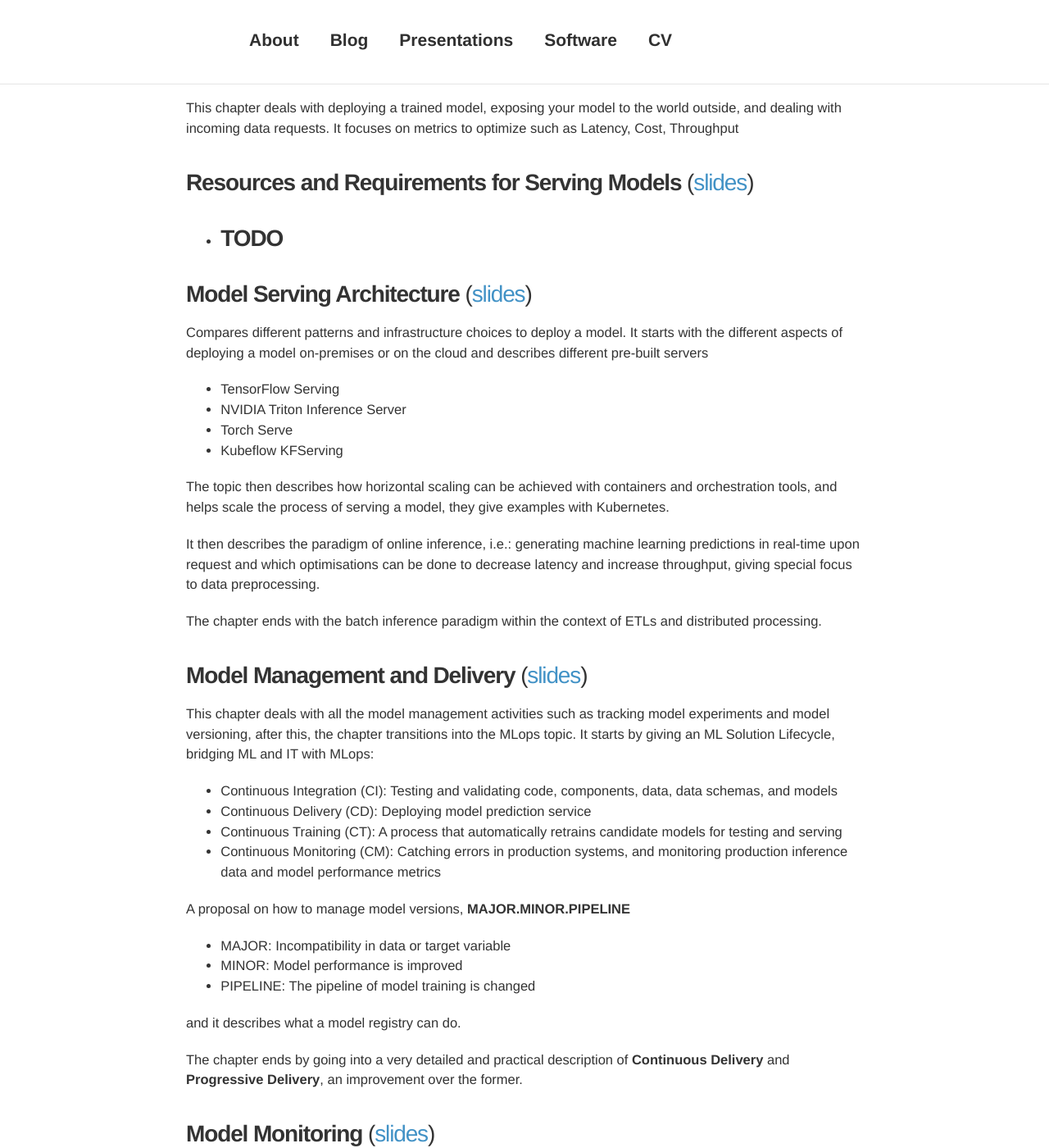
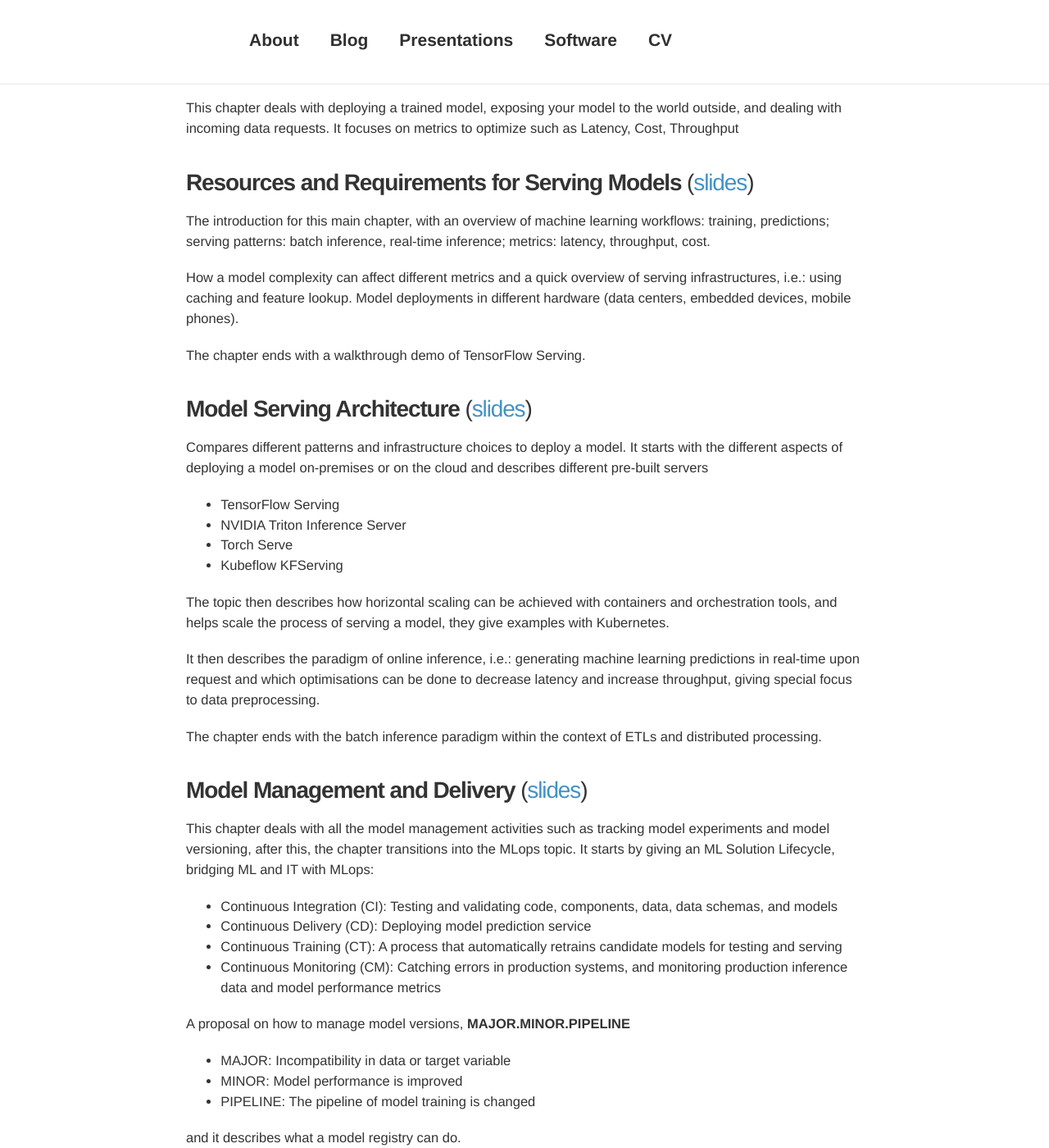
Before and after one commit to davidsbatista/davidsbatista.net, a Jekyll site: the page built from _posts/2023-07-11-Machine_Learning_in_Production.md, in a window 1280 px wide and 1400 px high, scrolled down 9750 px. Shown: the whole window at 82% size. Built offline with Jekyll 4.4.1, drawn with Linux system fonts in a browser that asks for light colours; nearby versions of some CDN libraries; comment, search, counter and statistics services are not loaded; some of the changed text lies outside the part shown.

Commit message:
finished notes for course 4 chapter 1

```diff
--- a/_posts/2023-07-11-Machine_Learning_in_Production.md
+++ b/_posts/2023-07-11-Machine_Learning_in_Production.md
@@ -292,7 +292,11 @@ This chapter deals with deploying a trained model, exposing your model to the wo
 
 ### __Resources and Requirements for Serving Models__ ([slides](/assets/documents/Coursera-MLOps_Specialization/C4_-_Deploying_Machine_Learning_Models_in_Production/C4_W1.pdf))
 
-- ### __TODO__
+The introduction for this main chapter, with an overview of machine learning workflows: training, predictions; serving patterns: batch inference, real-time inference; metrics: latency, throughput, cost.
+
+How a model complexity can affect different metrics and a quick overview of serving infrastructures, i.e.: using caching and feature lookup. Model deployments in different hardware (data centers, embedded devices, mobile phones).
+
+The chapter ends with a walkthrough demo of TensorFlow Serving.
 
 ### __Model Serving Architecture__ ([slides](/assets/documents/Coursera-MLOps_Specialization/C4_-_Deploying_Machine_Learning_Models_in_Production/C4_W2.pdf))
 
```
Also changed, not shown: other parts of _posts/2023-07-11-Machine_Learning_in_Production.md (+1 -7 lines).
